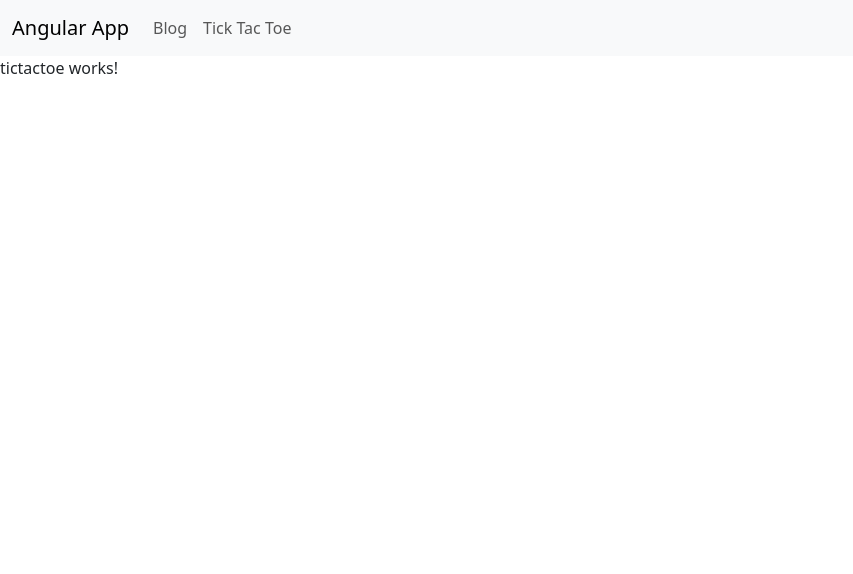
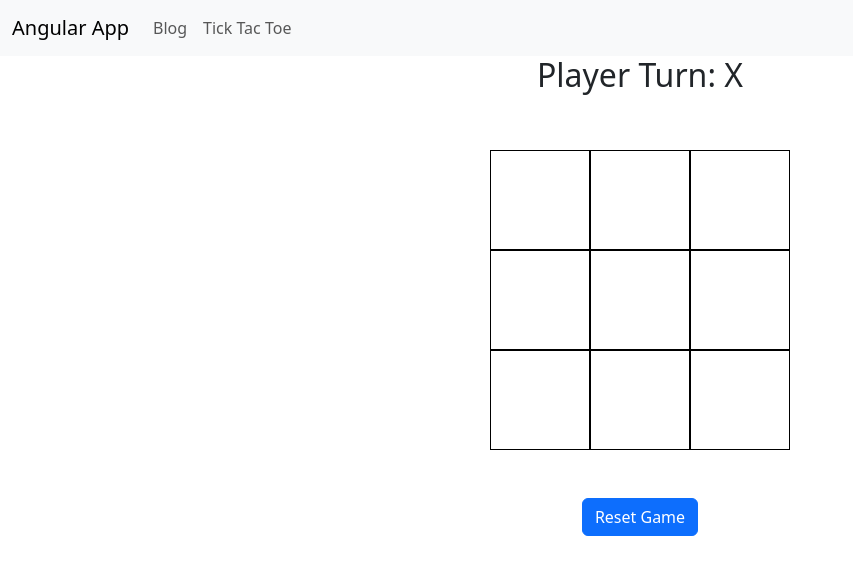
Before and after one commit to jbdano/angular-blog-app, an Angular app in the folder angular-blog-app/: page /tictactoe in a window 1280 px wide. Shown: the top 574 px of the page, without its empty margins (0-853 px from the left). Built offline with nearby package versions, Linux system fonts and the light colour scheme.

Commit message:
create Tic Tac Toe app

```diff
--- a/angular-blog-app/src/app/tictactoe/tictactoe.component.css
+++ b/angular-blog-app/src/app/tictactoe/tictactoe.component.css
@@ -0,0 +1,17 @@
+.box {
+    width: 100px;
+    height: 100px;
+    border: 1px solid black;
+    display: flex;
+    justify-content: center;
+    align-items: center;
+    font-size: 3em;
+    cursor: pointer;
+}
+
+.board {
+    display: flex;
+    flex-wrap: wrap;
+    width: 300px;
+    margin: 0 auto;
+}
--- a/angular-blog-app/src/app/tictactoe/tictactoe.component.html
+++ b/angular-blog-app/src/app/tictactoe/tictactoe.component.html
@@ -1 +1,29 @@
-<p>tictactoe works!</p>
+
+
+
+<div class="container">
+    <div class="row text-center" *ngIf="gameOver">
+        <div class="col-12">
+            <div class="alert alert-success m-0">Winner: {{ winner }}</div>
+        </div>
+    </div>
+    <div class="row text-center" *ngIf="!gameOver">
+        <div class="col-12">
+            <h2>Player Turn: {{ currentPlayer }}</h2>
+        </div>
+    </div>
+    <div class="row">
+        <div class="col-12">
+            <div class="board my-5">
+                <div class="box" *ngFor="let box of board; let i = index;" (click)="makeMove(i)">
+                    {{ box }}
+                </div>
+            </div>
+        </div>
+    </div>
+    <div class="row text-center">
+        <div class="col-12">
+            <button class="btn btn-primary" (click)="newGame()">Reset Game</button>
+        </div>
+    </div>
+</div>
--- a/angular-blog-app/src/app/tictactoe/tictactoe.component.ts
+++ b/angular-blog-app/src/app/tictactoe/tictactoe.component.ts
@@ -9,4 +9,70 @@ import { CommonModule } from '@angular/common';
 })
 export class TictactoeComponent {
 
+  board: string[] = Array(9).fill('');
+  currentPlayer: string = '';
+  winner: string = '';
+  gameOver: boolean = false;
+
+  constructor() {
+    this.newGame();
+  }
+
+  newGame() {
+    this.board = Array(9).fill(null);
+    this.currentPlayer = 'X';
+    this.winner = '';
+    this.gameOver = false;
+  }
+
+  makeMove(index: number) {
+    if (!this.board[index] && !this.gameOver) {
+      this.board.splice(index, 1, this.currentPlayer);
+      this.currentPlayer = this.currentPlayer === 'X' ? 'O' : 'X';
+    }
+    this.winner = this.calculateWinner();
+    if (this.winner) {
+      this.gameOver = true;
+    }
+  }
+
+  calculateWinner() {
+
+    var winner = '';
+
+    var rows = [
+      // horizontal
+      [0,1,2],
+      [3,4,5],
+      [6,7,8],
+      // vertical
+      [0,3,6],
+      [1,4,7],
+      [2,5,8],
+      // diagonal
+      [0,4,8],
+      [2,4,6],
+    ];
+console.log('<-------------------------->');
+    rows.every((row) => {
+      console.log('checking row', row);
+      winner = this.calculateRowWinner(row);
+      console.log('winner', winner);
+      if (winner) {
+        return false;
+      }
+      return true;
+    });
+
+    return winner;
+  }
+
+  calculateRowWinner(boxes: number[]) {
+
+    if (boxes.length === 3 && this.board[boxes[0]] === this.board[boxes[1]] && this.board[boxes[0]] === this.board[boxes[2]]) {
+      return this.board[boxes[0]];
+    }
+    return '';
+  }
+
 }
```
